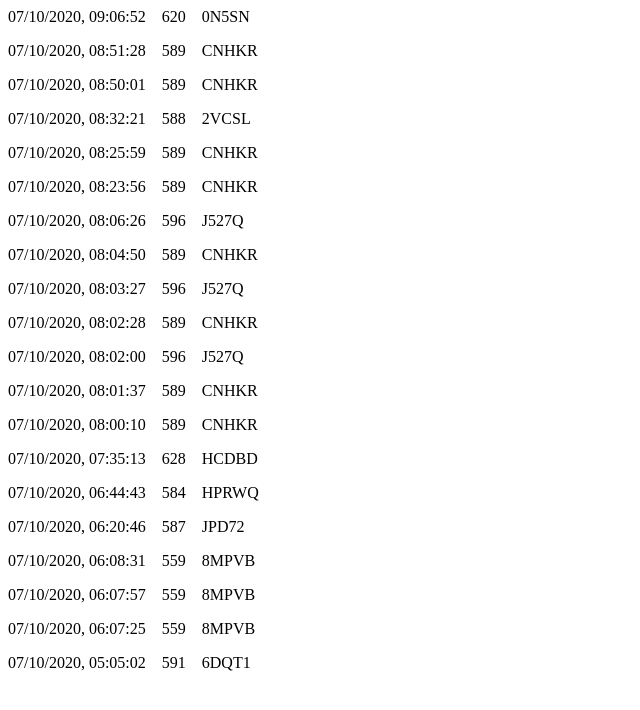
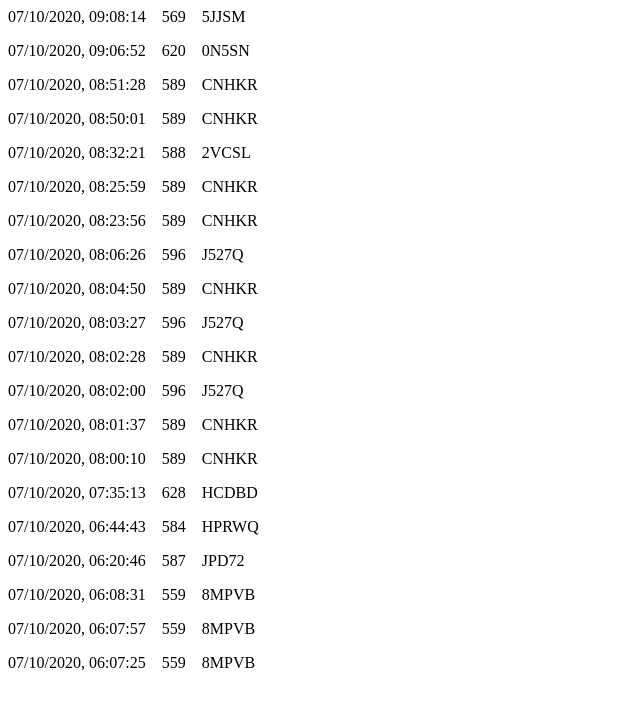
Before and after one commit to IcyAnt/IcyAnt.github.io, a plain HTML site: page index.html in a window 1280 px wide. Shown: the whole page, without its empty margins (0-640 px from the left). Drawn offline with Linux system fonts and the light colour scheme.

Commit message:
auto update codes

```diff
--- a/index.html
+++ b/index.html
@@ -1,4 +1,5 @@
 <html><head><meta http-equiv="refresh" content="5" /></head><body>
+<p>07/10/2020, 09:08:14&emsp;569&emsp;5JJSM</p>
 <p>07/10/2020, 09:06:52&emsp;620&emsp;0N5SN</p>
 <p>07/10/2020, 08:51:28&emsp;589&emsp;CNHKR</p>
 <p>07/10/2020, 08:50:01&emsp;589&emsp;CNHKR</p>
@@ -18,5 +19,4 @@
 <p>07/10/2020, 06:08:31&emsp;559&emsp;8MPVB</p>
 <p>07/10/2020, 06:07:57&emsp;559&emsp;8MPVB</p>
 <p>07/10/2020, 06:07:25&emsp;559&emsp;8MPVB</p>
-<p>07/10/2020, 05:05:02&emsp;591&emsp;6DQT1</p>
 </body></html>
```
